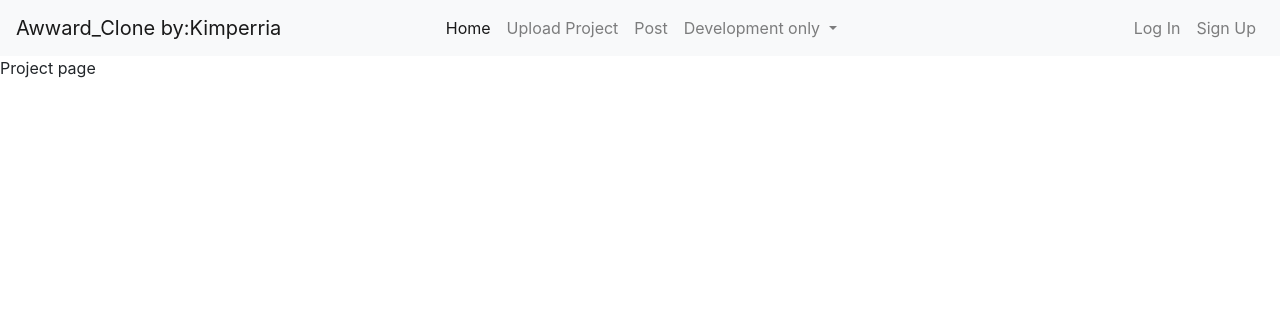
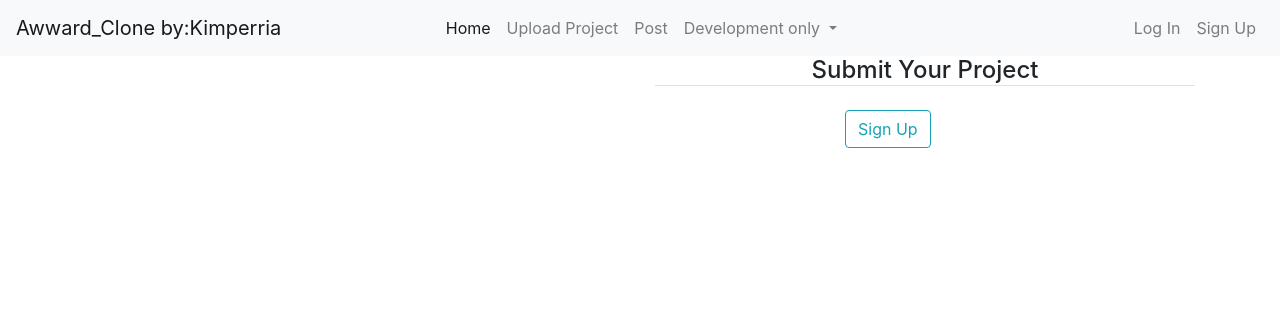
Before and after one commit to John-Kimani/awwwards_clone_django, a Django app: page /submit/project/ in a window 1280 px wide. Shown: the top 316 px of the page. Run offline with Django 4.2, Linux system fonts and the light colour scheme; some libraries are stand-ins or nearby versions.

Commit message:
Dev:Create class to handle form authentification

```diff
--- a/awwards/templates/awwards/submitproject.html
+++ b/awwards/templates/awwards/submitproject.html
@@ -1,6 +1,37 @@
 {% extends 'awwards/base.html' %}
+{% load crispy_forms_tags %}
 
 {% block content %}
 
-    <p>Project page</p>
+    <div class="container container-fluid">
+        <div class="row">
+            <div class="col-md-6">
+                <!-- project preview -->
+            </div>
+            <div class="col-md-6">
+                <form action="" method="POST">
+                    {% csrf_token %}
+                    <fieldset class="form-group">
+                        <!-- <legend class="text-center border-bottom">Sign Up Here</legend> -->
+                        <h4 class="text-center border-bottom">Submit Your Project</h4>
+                        {{ form|crispy }}
+                    </fieldset>
+                    <div class="form-group">
+                        <div class="row">
+                            <div class="col-md-4">
+                                <!-- empty -->
+                            </div>
+                            <div class="col-md-4">
+                                <button class="btn btn-outline-info" type="submit">Sign Up</button>
+                            </div>
+                            <div class="col-md-4">
+                                <!-- empty -->
+                            </div>
+                        </div>
+
+                    </div>
+                </form>
+            </div>
+        </div>
+    </div>
 {% endblock %}
```
Also changed, not shown: awwards/forms.py (added, +11 -0 lines).
